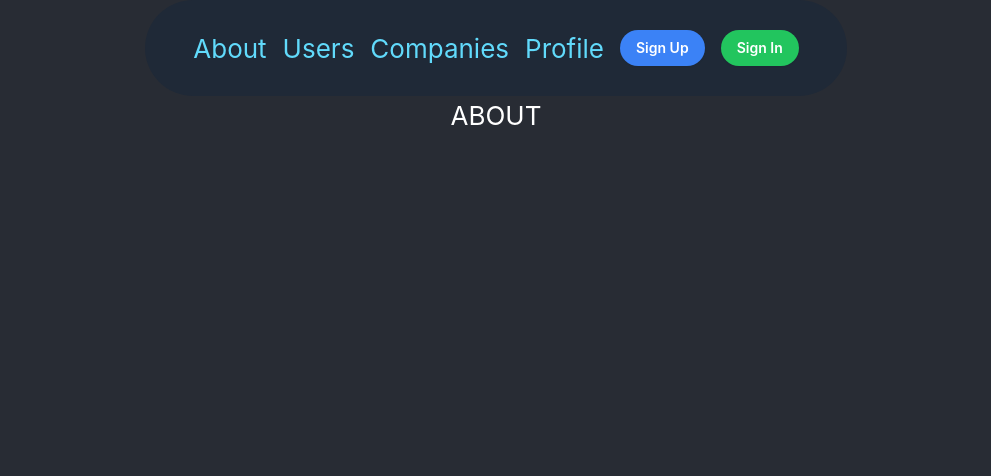
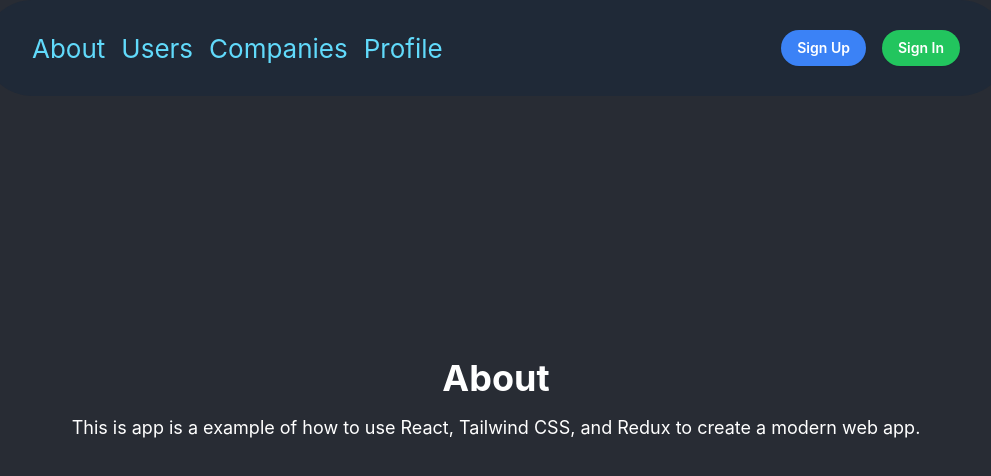
Before and after one commit to WilfredoN/internship_meduzzen, a React (Create React App) app: page /about in a window 1280 px wide. Shown: the top 476 px of the page, without its empty margins (144-1135 px from the left). Built offline with nearby package versions, Linux system fonts and the light colour scheme; no server answers.

Commit message:
Users page, lazy loading

```diff
--- a/public/index.html
+++ b/public/index.html
@@ -1,43 +1,21 @@
-<!DOCTYPE html>
+<!doctype html>
 <html lang="en">
-
 	<head>
 		<meta charset="utf-8" />
 		<link rel="icon" href="%PUBLIC_URL%/favicon.ico" />
 		<meta name="viewport" content="width=device-width, initial-scale=1" />
 		<meta name="theme-color" content="#000000" />
-  <meta name="description" content="Web site created using create-react-app" />
+		<meta
+			name="description"
+			content="Web site created using create-react-app"
+		/>
 		<link rel="apple-touch-icon" href="%PUBLIC_URL%/logo192.png" />
-  <!--
-      manifest.json provides metadata used when your web app is installed on a
-      user's mobile device or desktop. See https://developers.google.com/web/fundamentals/web-app-manifest/
-    -->
 		<link rel="manifest" href="%PUBLIC_URL%/manifest.json" />
-  <!--
-      Notice the use of %PUBLIC_URL% in the tags above.
-      It will be replaced with the URL of the `public` folder during the build.
-      Only files inside the `public` folder can be referenced from the HTML.
-
-      Unlike "/favicon.ico" or "favicon.ico", "%PUBLIC_URL%/favicon.ico" will
-      work correctly both with client-side routing and a non-root public URL.
-      Learn how to configure a non-root public URL by running `npm run build`.
-    -->
 		<title>Meduzzen Internship</title>
 	</head>
 
 	<body>
 		<noscript>You need to enable JavaScript to run this app.</noscript>
 		<div id="root"></div>
-  <!--
-      This HTML file is a template.
-      If you open it directly in the browser, you will see an empty page.
-
-      You can add webfonts, meta tags, or analytics to this file.
-      The build step will place the bundled scripts into the <body> tag.
-
-      To begin the development, run `npm start` or `yarn start`.
-      To create a production bundle, use `npm run build` or `yarn build`.
-    -->
 	</body>
-
 </html>
--- a/src/App.tsx
+++ b/src/App.tsx
@@ -1,8 +1,12 @@
-import React from 'react';
+import React, { Suspense, lazy } from 'react';
 import './App.css';
 import { BrowserRouter, Routes, Route } from 'react-router-dom';
 import Header from './Components/Header/Header';
-import About from './Pages/About/About';
+
+const About = lazy(() => import('./Pages/About/About'));
+const Users = lazy(() => import('./Pages/Users/Users'));
+// const Companies = lazy(() => import('./Pages/Companies/Companies'));
+// const Profile = lazy(() => import('./Pages/Profile/Profile'));
 
 function App() {
 	const API_URL = process.env.REACT_APP_API_URL;
@@ -12,13 +16,14 @@ function App() {
 		<BrowserRouter>
 			<div className="App">
 				<Header />
-				<Routes>
-					<Route path="/" element={<About />} />
-					<Route path="/about" element={<About />} />
-					{/* <Route path="/users" element={<Users />} />{' '} */}
-					{/* <Route path="/companies" element={<Companies />} />{' '} */}
-					{/* <Route path="/profile" element={<Profile />} />{' '} */}
-				</Routes>
+				<Suspense fallback={<div>Loading...</div>}>
+					<Routes>
+						<Route path="/about" element={<About />} />
+						<Route path="/users" element={<Users />} />
+						{/* <Route path="/companies" element={<Companies />} /> */}
+						{/* <Route path="/profile" element={<Profile />} /> */}
+					</Routes>
+				</Suspense>
 			</div>
 		</BrowserRouter>
 	);
--- a/src/Components/Header/Header.tsx
+++ b/src/Components/Header/Header.tsx
@@ -4,7 +4,8 @@ import './Header.css';
 
 const Header = () => {
 	return (
-		<nav className="header flex flex-row items-center space-x-4 p-12 bg-gray-800 text-white rounded-full h-16">
+		<nav className="header fixed flex flex-row justify-between items-center space-x-4 p-12 bg-gray-800 text-white rounded-full h-16 max-w-screen-lg w-full">
+			<div className="flex space-x-4">
 				<Link className="hover:underline" to="/about">
 					About
 				</Link>
@@ -17,12 +18,15 @@ const Header = () => {
 				<Link className="hover:underline" to="/profile">
 					Profile
 				</Link>
-			<button className="px-4 py-2 font-semibold text-sm bg-blue-500 hover:bg-blue-700 text-white rounded-full shadow-sm">
+			</div>
+			<div className="flex space-x-4">
+				<button className="px-4 py-2 font-semibold text-sm bg-blue-500 hover:bg-blue-700 text-white rounded-full shadow-sm transition-colors duration-300">
 					Sign Up
 				</button>
-			<button className="px-4 py-2 font-semibold text-sm bg-green-500 hover:bg-green-700 text-white rounded-full shadow-sm">
+				<button className="px-4 py-2 font-semibold text-sm bg-green-500 hover:bg-green-700 text-white rounded-full shadow-sm transition-colors duration-300">
 					Sign In
 				</button>
+			</div>
 		</nav>
 	);
 };
--- a/src/Pages/About/About.tsx
+++ b/src/Pages/About/About.tsx
@@ -3,7 +3,15 @@ import React from 'react';
 import './About.css';
 
 const About = () => {
-	return <h1>ABOUT</h1>;
+	return (
+		<div className="about flex flex-col items-center justify-center h-screen">
+			<h1 className="text-4xl font-bold">About</h1>
+			<p className="text-lg mt-4">
+				This is app is a example of how to use React, Tailwind CSS, and
+				Redux to create a modern web app.
+			</p>
+		</div>
+	);
 };
 
 export default About;
--- /dev/null
+++ b/src/Pages/Users/Users.tsx
@@ -0,0 +1,12 @@
+import React from 'react';
+
+const Users = () => {
+	return (
+		<div className="users flex flex-col items-center justify-center h-screen">
+			<h1 className="text-4xl font-bold">Users</h1>
+			<p className="text-lg mt-4">Users</p>
+		</div>
+	);
+};
+
+export default Users;
```
Also changed, not shown: src/Pages/Users/Users.css (added). Lines whose indentation alone changed are shown as unchanged.
